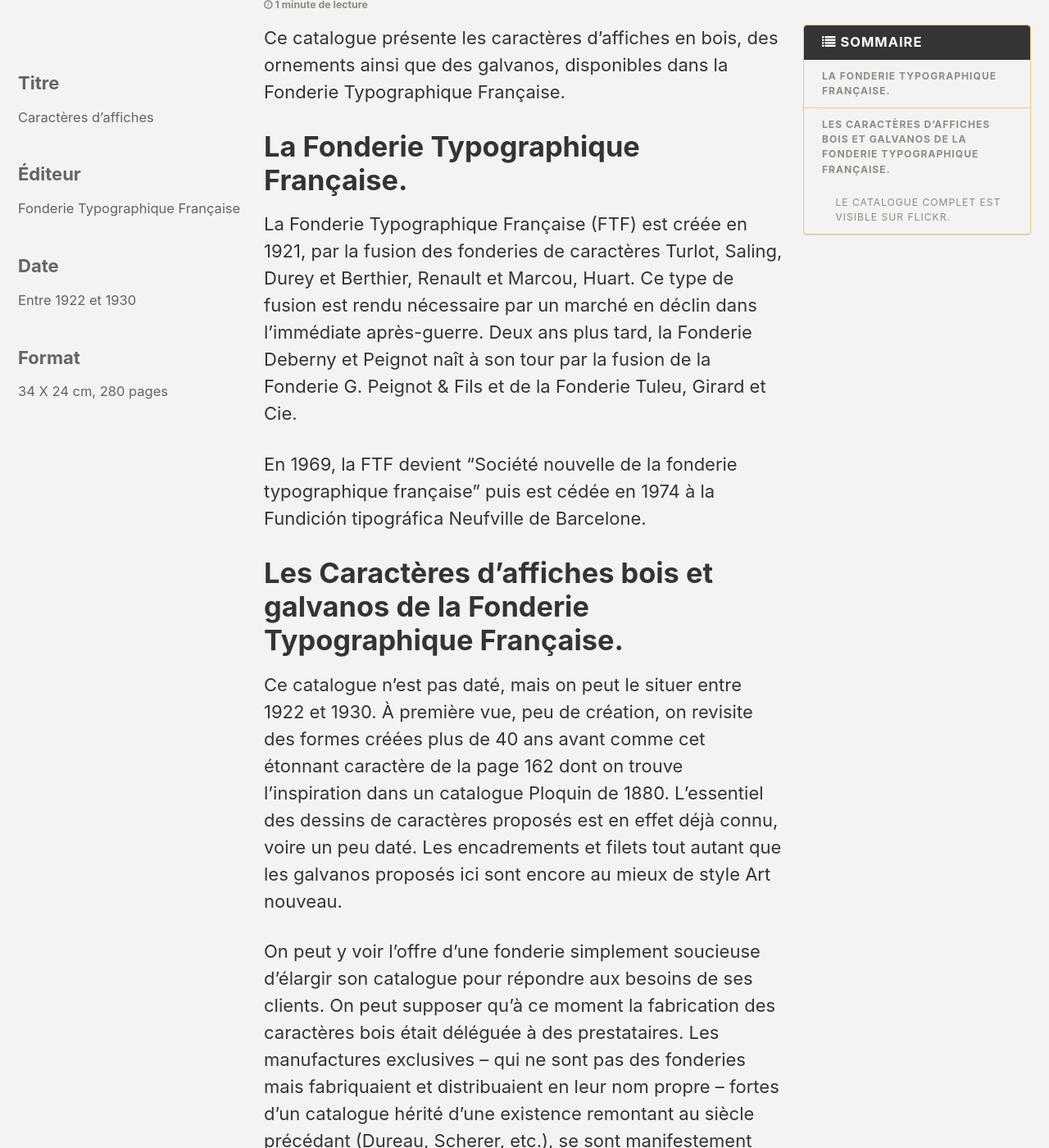
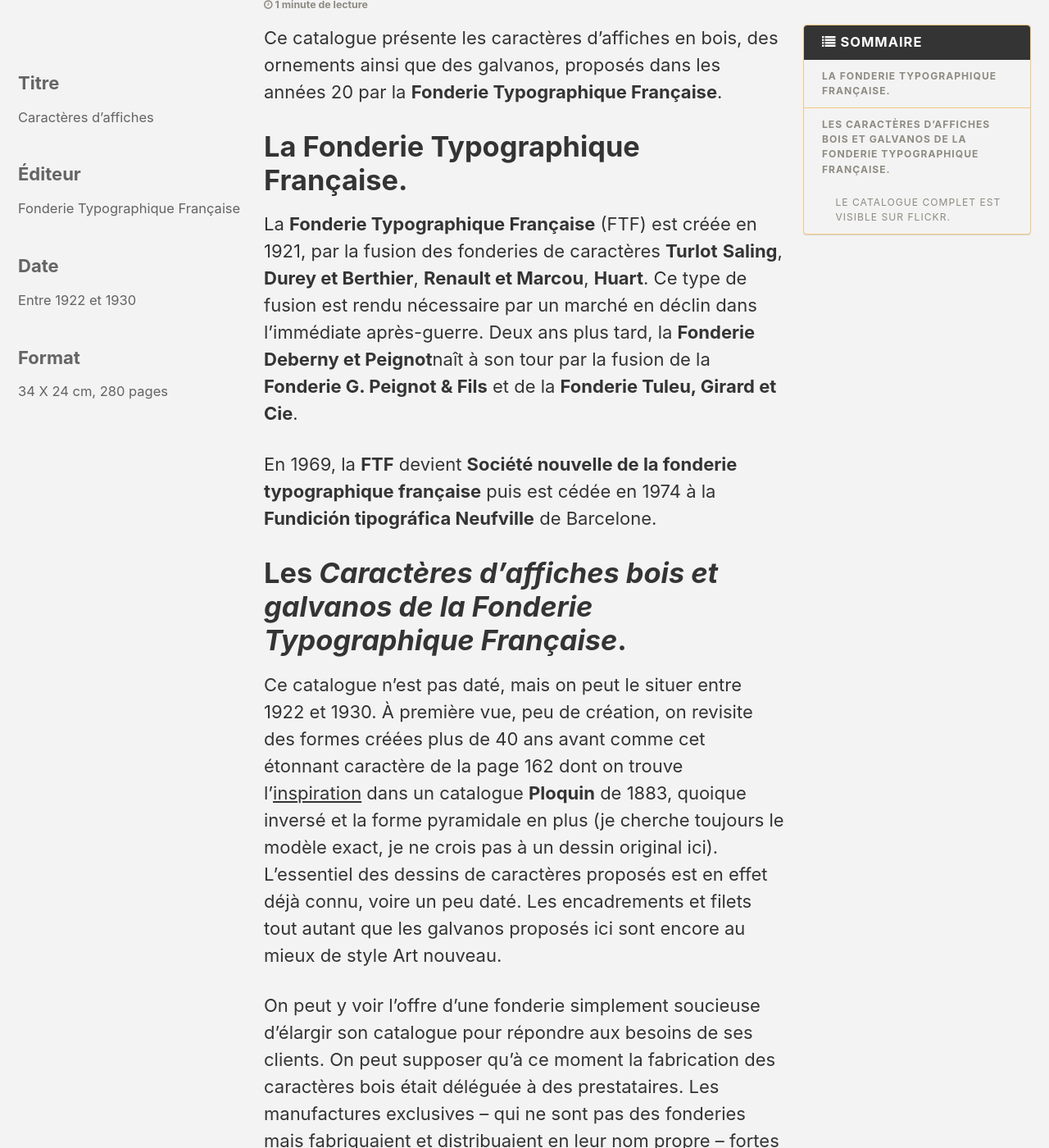
Before and after one commit to ampersandpresslab/carnetlab, a Jekyll site: the page built from _posts/2019-08-30-specimen-ftf-bois.md, in a window 1280 px wide and 1400 px high, scrolled down 1179 px. Shown: the whole window at 82% size. Built offline with Jekyll 4.4.1, drawn with Linux system fonts in a browser that asks for light colours; some of the changed text lies outside the part shown.

Commit message:
article FTF

```diff
--- a/_posts/2019-08-30-specimen-ftf-bois.md
+++ b/_posts/2019-08-30-specimen-ftf-bois.md
@@ -8,8 +8,8 @@
   teaser: assets/images/SpecimenFTF/Specimen_FTF_0015.jpg
   caption: 'Page de titre, détail'
 excerpt: >-
-  Catalogue des caractères d'affiches en bois et des vignettes et galvanos de la
-  Fonderie Typographique Française vers 1922.
+  Catalogue des caractères d'affiches en bois, des vignettes et galvanos de la
+  ** Fonderie Typographique Française ** dans les années 20.
 sidebar:
   - title: Titre
     text: Caractères d'affiches
@@ -61,19 +61,19 @@
     alt: placeholder image 10
 ---
 
-Ce catalogue présente les caractères d'affiches en bois, des ornements ainsi que des galvanos, disponibles dans la Fonderie Typographique Française.
+Ce catalogue présente les caractères d'affiches en bois, des ornements ainsi que des galvanos, proposés dans les années 20 par la **Fonderie Typographique Française**.
 
 # La Fonderie Typographique Française.
 
-La Fonderie Typographique Française (FTF) est créée en 1921, par la fusion des fonderies de caractères Turlot, Saling, Durey et Berthier, Renault et Marcou, Huart. Ce type de fusion est rendu nécessaire par un marché en déclin dans l'immédiate après-guerre. Deux ans plus tard, la Fonderie Deberny et Peignot naît à son tour par la fusion de la Fonderie G. Peignot & Fils et de la Fonderie Tuleu, Girard et Cie.
+La **Fonderie Typographique Française** (FTF) est créée en 1921, par la fusion des fonderies de caractères **Turlot** **Saling**, **Durey et Berthier**, **Renault et Marcou**, **Huart**. Ce type de fusion est rendu nécessaire par un marché en déclin dans l'immédiate après-guerre. Deux ans plus tard, la **Fonderie Deberny et Peignot**naît à son tour par la fusion de la **Fonderie G. Peignot & Fils** et de la **Fonderie Tuleu, Girard et Cie**.
 
-En 1969, la FTF devient "Société nouvelle de la fonderie typographique française" puis est cédée en 1974 à la Fundición tipográfica Neufville de Barcelone.
+En 1969, la **FTF** devient **Société nouvelle de la fonderie typographique française** puis est cédée en 1974 à la **Fundición tipográfica Neufville** de Barcelone.
 
-# Les Caractères d'affiches bois et galvanos de la Fonderie Typographique Française.
+# Les _Caractères d'affiches bois et galvanos de la Fonderie Typographique Française_.
 
-Ce catalogue n'est pas daté, mais on peut le situer entre 1922 et 1930\. À première vue, peu de création, on revisite des formes créées plus de 40 ans avant comme cet étonnant caractère de la page 162 dont on trouve l'inspiration dans un catalogue Ploquin de 1880\. L'essentiel des dessins de caractères proposés est en effet déjà connu, voire un peu daté. Les encadrements et filets tout autant que les galvanos proposés ici sont encore au mieux de style Art nouveau.
+Ce catalogue n'est pas daté, mais on peut le situer entre 1922 et 1930\. À première vue, peu de création, on revisite des formes créées plus de 40 ans avant comme cet étonnant caractère de la page 162 dont on trouve l'[inspiration](http://bit.ly/2k58FoV) dans un catalogue **Ploquin** de 1883, quoique inversé et la forme pyramidale en plus (je cherche toujours le modèle exact, je ne crois pas à un dessin original ici). L'essentiel des dessins de caractères proposés est en effet déjà connu, voire un peu daté. Les encadrements et filets tout autant que les galvanos proposés ici sont encore au mieux de style Art nouveau.
 
-On peut y voir l'offre d'une fonderie simplement soucieuse d'élargir son catalogue pour répondre aux besoins de ses clients. On peut supposer qu'à ce moment la fabrication des caractères bois était déléguée à des prestataires. Les manufactures exclusives – qui ne sont pas des fonderies mais fabriquaient et distribuaient en leur nom propre – fortes d'un catalogue hérité d'une existence remontant au siècle précédant (Dureau, Scherer, etc.), se sont manifestement mises à produire pour les fonderies tout en continuant à fournir les imprimeurs avec leur propre fonds.
+On peut y voir l'offre d'une fonderie simplement soucieuse d'élargir son catalogue pour répondre aux besoins de ses clients. On peut supposer qu'à ce moment la fabrication des caractères bois était déléguée à des prestataires. Les manufactures exclusives – qui ne sont pas des fonderies mais fabriquaient et distribuaient en leur nom propre – fortes d'un catalogue hérité d'une existence remontant au siècle précédant (**Dureau**, **Scherer,** etc.), se sont manifestement mises à produire pour les fonderies tout en continuant à fournir les imprimeurs avec leur propre fonds.
 
 ## Le catalogue complet est visible sur [Flickr](http://bit.ly/2lUf86O).
 
```
Also changed, not shown: _posts/2017-02-12-billet-bressuire.md (+2 -0 lines).
